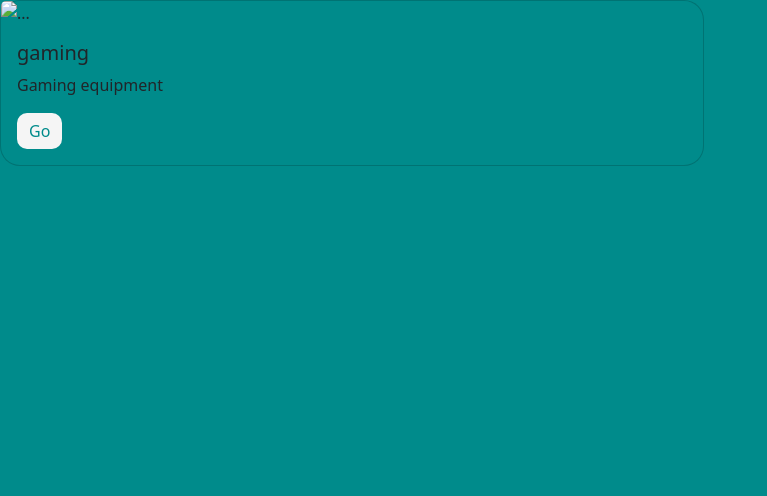
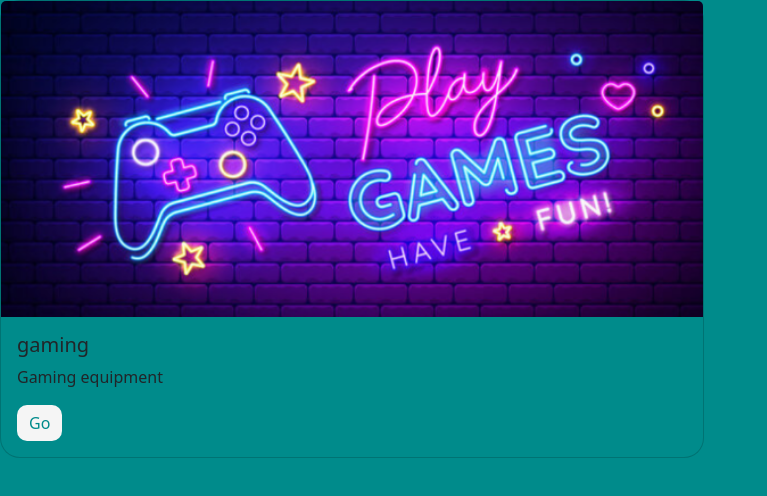
Before and after one commit to alsadimedo12/medo-store, a plain HTML site: page index.html in a window 1280 px wide. Shown: the whole page, without its empty margins (0-767 px from the left). Drawn offline with nearby package versions, Linux system fonts and the light colour scheme.

```diff
--- a/index.html
+++ b/index.html
@@ -11,7 +11,7 @@
 
 <body style="background-color: darkcyan;">
   <div class="card" style="width: 55%; border-radius: 20px; background-color: darkcyan;">
-    <img src="  image_1.png" class="card-img-top" alt="...">
+    <img src="gaming_image/image_1.png" class="card-img-top" alt="...">
     <div class="card-body">
       <h5 class="card-title">gaming</h5>
       <p class="card-text">Gaming equipment</p>
```
Also changed, not shown: Gaming.html (+1 -0 lines), login.html (+1 -1 lines), sign_in.html (+1 -0 lines), success.html (+1 -0 lines).
